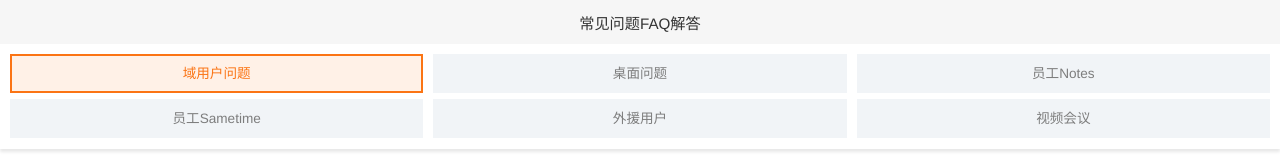
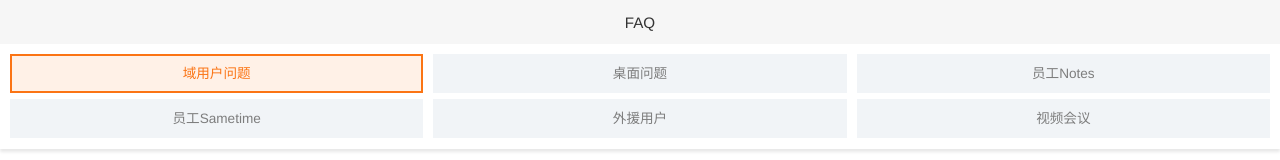
Before and after one commit to yanqi0402/yanqi0402.github.io, a plain HTML site: page index.html in a window 1280 px wide. Shown: the top 160 px of the page. Drawn offline with Linux system fonts and the light colour scheme.

Commit message:
Update index.html

```diff
--- a/index.html
+++ b/index.html
@@ -22,7 +22,7 @@
         <section class="aui-flexView">
             <header class="aui-navBar aui-navBar-fixed">
                 <div class="aui-center">
-                    <span class="aui-center-title">常见问题FAQ解答</span>
+                    <span class="aui-center-title">FAQ</span>
                 </div>
                 <a href="javascript:;" class="aui-navBar-item">
                     <i class="icon icon-sys"></i>
```
